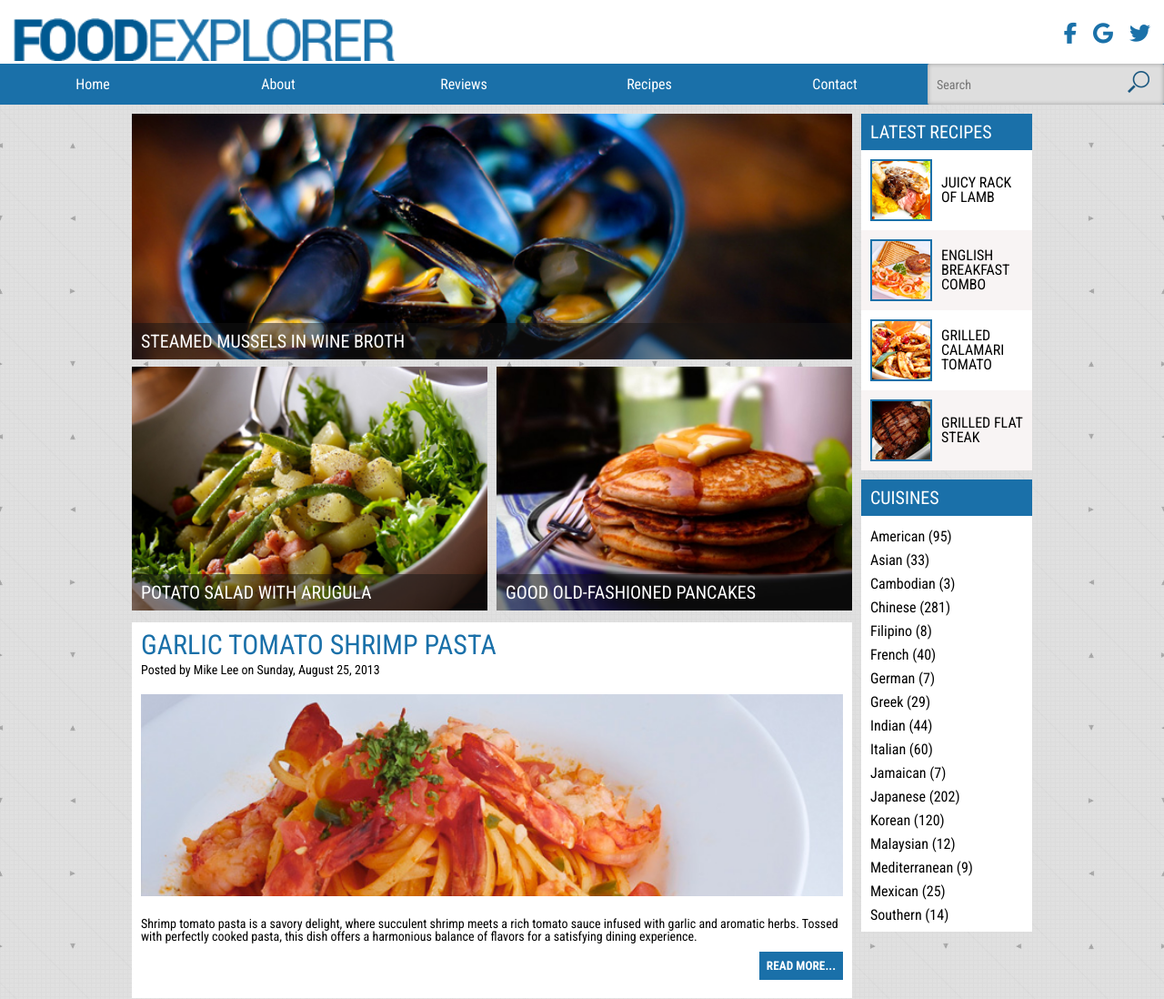
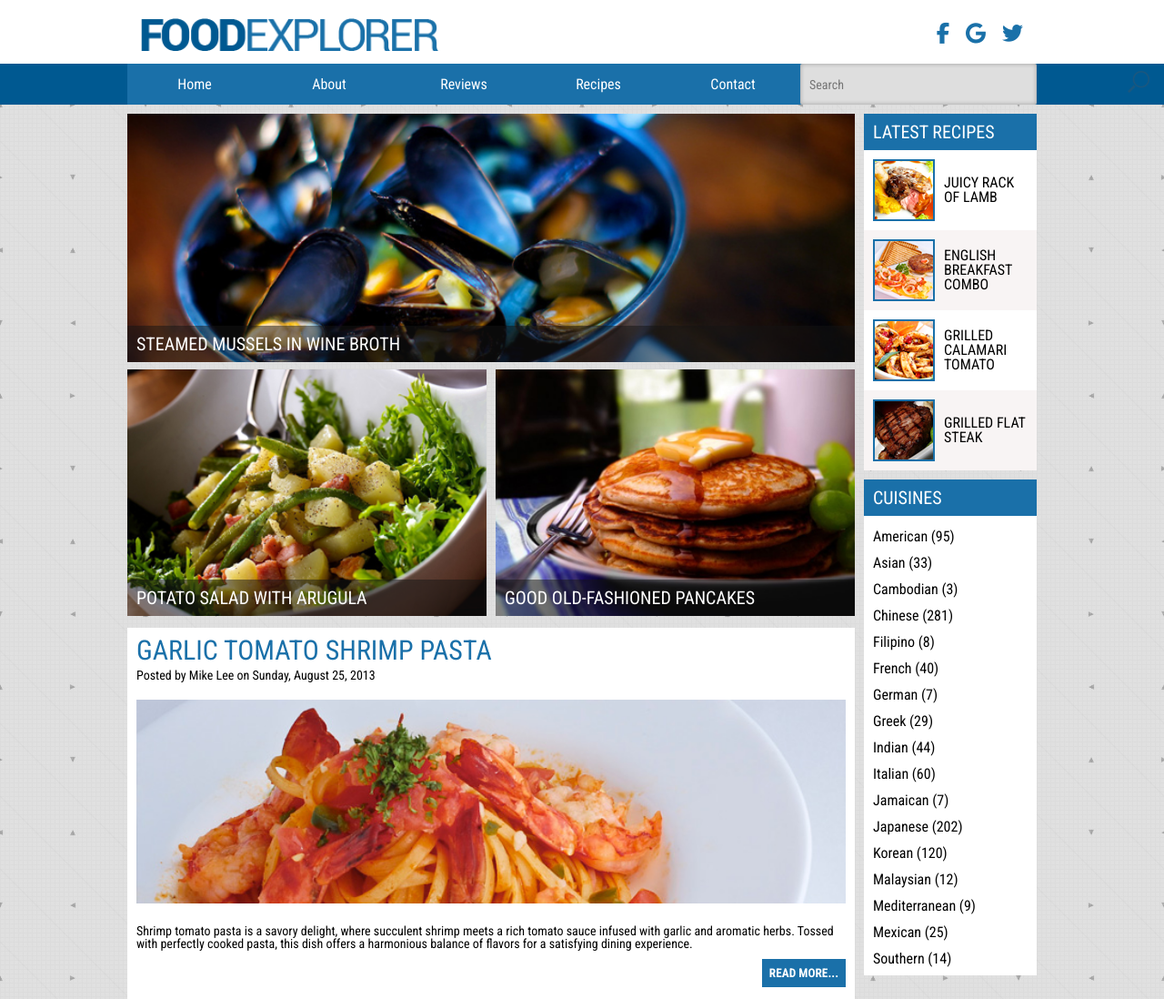
Before and after one commit to samanehesh/GulpProject, a website: page dev/index.html in a window 1280 px wide. Shown: the top 1098 px of the page at 91% size. Drawn offline with nearby package versions, Linux system fonts and the light colour scheme; files that its build step writes are made by us from their sources.

Commit message:
header fixed

```diff
--- a/dev/index.html
+++ b/dev/index.html
@@ -23,6 +23,7 @@
 </head>
 <body>
 <!-- Put your HTML code here... -->
+<div id = "headerDid">
 	<header>
 		<!-- <div> -->
 			<!-- Responsive logo -->
@@ -101,6 +102,9 @@
 		<!-- </div> -->
 
 	</header>
+</div>
+
+<div id = "mainDiv">
 	<main id ="mainWrapper">
 		<!--Top Section start-->
 		<section id="top-section">
@@ -222,6 +226,8 @@
 		<!--Older Posts Button End-->
 	</main>
 
+</div>
+
 <footer>
 	<p>&copy; 2024 Site designed by Samaneh, Tracy, and Ayesha. For educational purpose only. Image Credits</p>
 </footer>
--- a/dev/scss/_header.scss
+++ b/dev/scss/_header.scss
@@ -1,12 +1,36 @@
 @use "variables" as *;
 
 //mobile styling
+#headerDid{
+    display: flex;
+    flex-direction: column; /* Ensure vertical stacking of children */
+    justify-content: center;
+    align-items: center;
+    position: relative;
+    // margin: 0 auto;
+}
+#headerDid::after {
+    content: "";
+    position: absolute;
+    bottom: 0;
+    left: 0;
+    width: 100%;
+    height: 39%;
+    background-color:$dark-brand-color;
+    z-index: -1;
+ }
+
 
 header {
     display: grid;
     grid-template-rows: 50px 1fr;
     grid-template-columns: 1;
     background-color: white;
+    min-width: 320px;
+    max-width: 1000px;
+    width: 100%;
+    // margin-left: 100px;
+
 }
 
 header > div:nth-child(1) {
@@ -25,6 +49,8 @@ header > div:nth-child(4) {
     grid-row: 2;
     grid-column: 1;
 }
+
+
 
 #social-media,
 #search-bar {
@@ -223,6 +249,7 @@ header > div:nth-child(4) {
         width: 33%;
     }
 
+
 }
 @media (min-width: 1300px){
     #logo img{
--- a/dev/scss/_main.scss
+++ b/dev/scss/_main.scss
@@ -1,5 +1,9 @@
 @use "variables" as *;
 
+#mainDiv{
+        background-image: url("../images/bg.jpg");
+
+}
 main{
     display: flex;
     flex-direction: column;
@@ -9,9 +13,9 @@ main{
     max-width: 1000px;
     // background-image: url("../images/bg.jpg");
     // margin-top: 5px;
-    padding-left: 5px;
-    padding-right: 5px;
-    justify-self: center;
+    // padding-left: 5px;
+    // padding-right: 5px;
+    // justify-self: center;
     margin: 0 auto;
     // padding: 10px;
 }
@@ -241,7 +245,7 @@ main{
     #cusines>div:last-child{
         display: flex;
         flex-direction: column;
-        gap:10px
+        gap:13px
         // grid-template-columns: 1;
     }
     #sidebar{
--- a/dev/scss/styles.scss
+++ b/dev/scss/styles.scss
@@ -17,7 +17,7 @@ body {
 	line-height: 1;
 	margin: 0;
 	background-color: white;
-	background-image: url("../images/bg.jpg");
+	// background-image: url("../images/bg.jpg");
 	height: 100vh;
 	display: grid;
 	grid-template-rows: 3;
```
Lines whose indentation alone changed are shown as unchanged.
